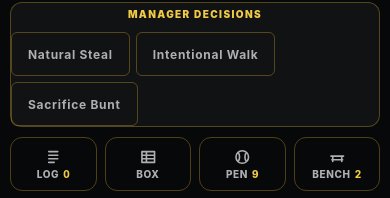
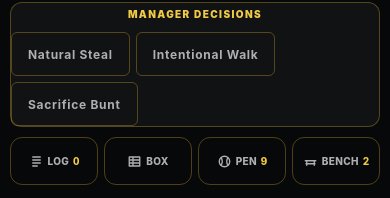
Before and after one commit to asuppa122/elements-baseball-app, a React (Vite) app: page /sandbox in a window 390 px wide. Shown: the part 1651-1849 px from the top of the page. Built offline with nearby package versions, Linux system fonts and the light colour scheme; no server answers; a web font is replaced by a local one.

Commit message:
Phone tool buttons stay on one line
Co-Authored-By: Claude Opus 5.5 <noreply@anthropic.com>

```diff
--- a/src/gameplay-screen.css
+++ b/src/gameplay-screen.css
@@ -1301,9 +1301,11 @@
   .gp-region-rail .gp-tool-count { font-size: 11px; }
 }
 @media (max-width: 480px) {
-  /* four across a phone: the icon above, the name and count beneath */
-  .gp-region-rail .gp-tool { flex-wrap: wrap; align-content: center; column-gap: 4px; row-gap: 3px; min-height: 54px; padding: 4px; font-size: 10px; letter-spacing: 0.06em; }
-  .gp-region-rail .gp-tool svg { flex-basis: 100%; }
+  /* four across a phone, still one line each: a smaller icon and tighter
+   * spacing rather than stacking */
+  .gp-region-rail .gp-toolbar { gap: 6px; }
+  .gp-region-rail .gp-tool { gap: 4px; padding: 0 4px; font-size: 10px; letter-spacing: 0.03em; }
+  .gp-region-rail .gp-tool svg { width: 15px; height: 15px; }
   .gp-region-rail .gp-tool-count { font-size: 10px; }
   .gp-calls { gap: 6px; }
   .gp-calls-list { gap: 6px; }
```
